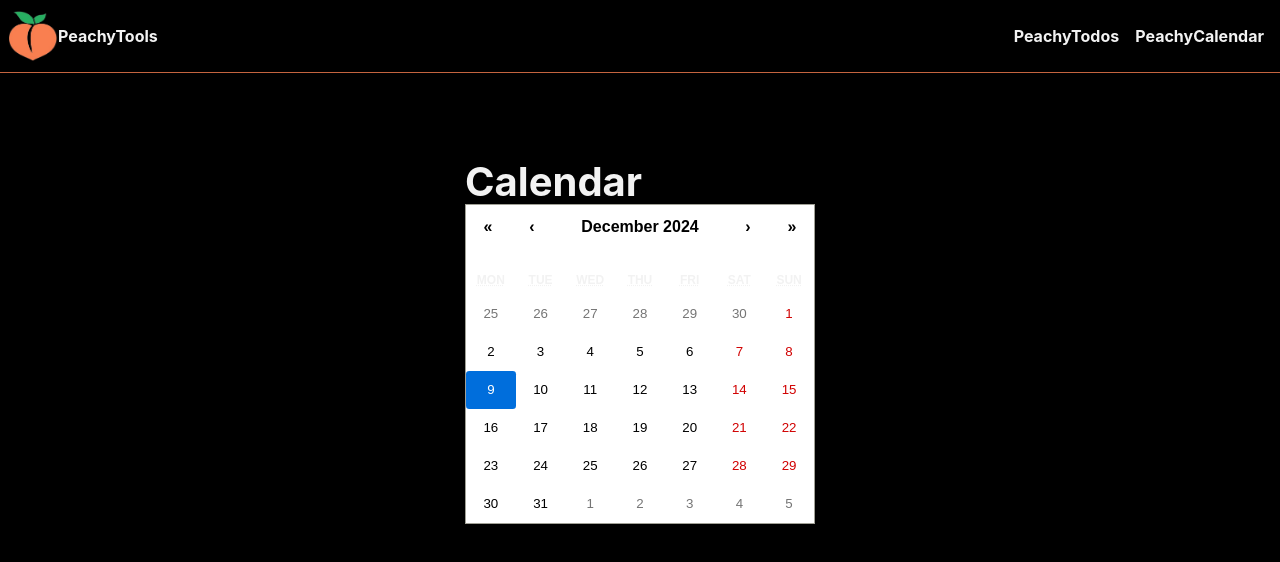
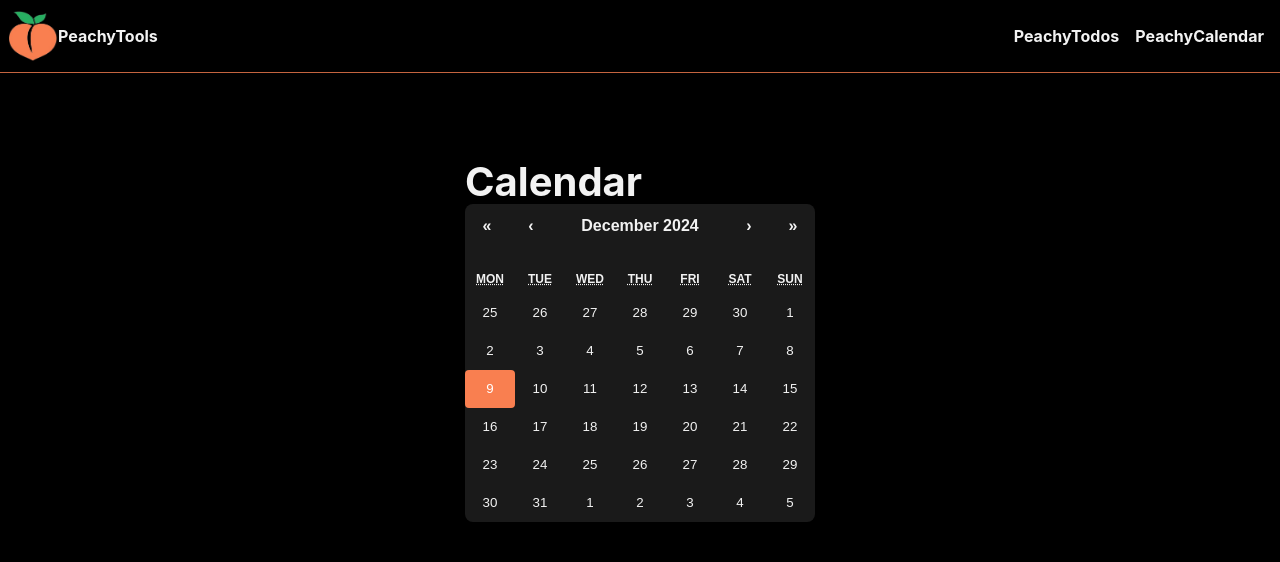
Before and after one commit to LyneQ/todo, a React (Vite) app: page /calendar in a window 1280 px wide. Shown: the top 562 px of the page. Built offline with nearby package versions, Linux system fonts and the light colour scheme.

Commit message:
style(main): rooter, css
update calendar style

```diff
--- a/src/assets/style/routes/calendar.scss
+++ b/src/assets/style/routes/calendar.scss
@@ -0,0 +1,51 @@
+@use "../variables" as *;
+.react-calendar {
+    border: none;
+    background-color: $background-color-secondary;
+    color: $font-color;
+    border-radius: 8px;
+    box-shadow: 0 2px 4px rgba(0, 0, 0, 0.1);
+}
+
+.react-calendar__navigation__label,
+.react-calendar__navigation__arrow,
+{
+    background-color: $background-color-secondary;
+    color: $font-color;
+    border: none;
+    border-radius: 8px 8px 0 0;
+
+  &:hover {
+    color: $background-color;
+  }
+}
+
+.react-calendar__tile {
+    padding: 10px;
+    background: none;
+    border: none;
+    border-radius: 4px;
+    transition: background-color 0.3s ease;
+  color: $font-color;
+
+  &:hover {
+    color: $background-color;
+  }
+
+}
+
+.react-calendar__tile--active {
+    background-color: #4caf50;
+    color: white;
+  &:hover {
+    color: $background-color;
+  }
+}
+
+.react-calendar__tile--now {
+    background-color: $primary-color;
+}
+
+.react-calendar__tile:hover {
+    background-color: $primary-color-hover;
+}
--- a/src/routes/Calendar.tsx
+++ b/src/routes/Calendar.tsx
@@ -1,6 +1,7 @@
 import {useState} from "react";
 import Calendar from "react-calendar";
 import 'react-calendar/dist/Calendar.css';
+import '../assets/style/routes/calendar.scss'
 export default function CalendarRoute() {
 
     const [date, setDate] = useState<Date | null>(new Date());
```
Also changed, not shown: 1 other file (tests, documents, lock files or other folders).
